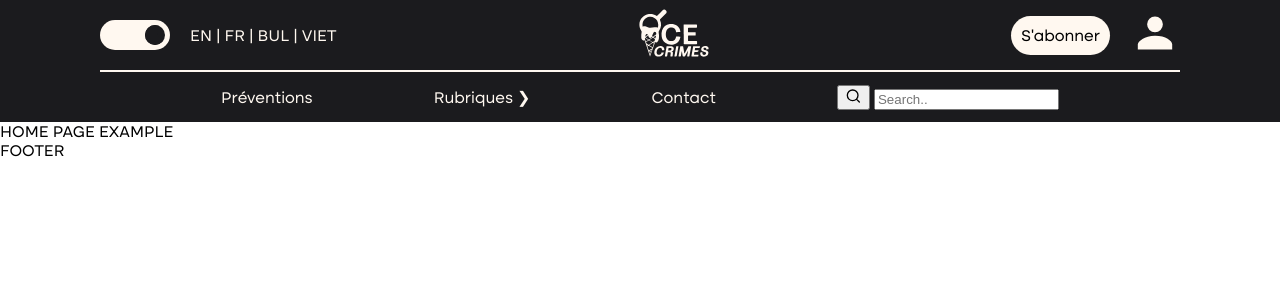
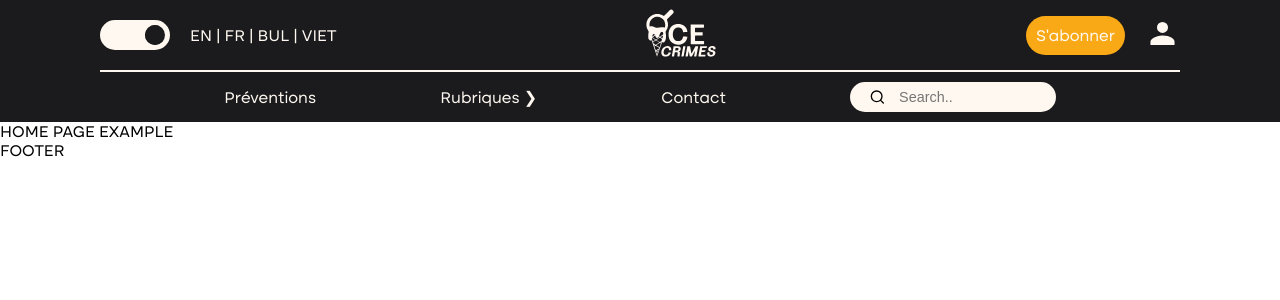
Before and after one commit to Emmanuelle-nsossani/international_projet, a PHP site: page / in a window 1280 px wide. Shown: the top 300 px of the page. Run offline with PHP 8.4, Linux system fonts and the light colour scheme; some web fonts are replaced.

Commit message:
header update

```diff
--- a/app/public/css/home.css
+++ b/app/public/css/home.css
@@ -35,7 +35,8 @@
     color: var(--black);
 }
 
-body, html {
+body,
+html {
     margin: 0;
     font-family: 'AltoneTrial';
 
@@ -48,7 +49,9 @@ header {
     padding: 0 100px;
 }
 
-header a, header p {
+header a,
+header p,
+header li {
     color: var(--white);
     text-decoration: none;
 }
@@ -71,13 +74,13 @@ header a, header p {
     width: 70px;
 }
 
-img {
-    width: 50px;
+#icon-person img {
+    width: 35px;
 }
 
 .link-button {
-    background: var(--white);
-    color: black;
+    background: var(--yellow);
+    color: var(--white);
     padding: 10px;
     border-radius: 100px;
 }
@@ -92,7 +95,95 @@ img {
     margin: 0;
 }
 
-/* From Uiverse.io by Madflows */
+/* SOUS MENU */
+
+#rub-menu {
+    display: none;
+    flex-direction: column;
+    text-align: center;
+    padding: 20px;
+    position: absolute;
+    transform: translateY(240px);
+    border-radius: 30px;
+    background-color: var(--black);
+}
+
+#rub-menu li {
+    padding: 10px 0;
+}
+
+header form button {
+    border: none;
+    background: none;
+}
+
+header form {
+    width: 180px;
+    height: 30px;
+    display: flex;
+    align-items: center;
+    padding-inline: 0.8em;
+    border-radius: 100px;
+    transition: border-radius 0.5s ease;
+    background: var(--white)
+}
+
+header form input {
+    font-size: 0.9rem;
+    background-color: transparent;
+    width: 100%;
+    height: 100%;
+    padding-inline: 0.5em;
+    padding-block: 0.7em;
+    border: none;
+}
+
+header form:before {
+    content: "";
+    position: absolute;
+    transform: scaleX(0);
+    transform-origin: center;
+    width: 100%;
+    height: 30px;
+    left: 0;
+    bottom: 0;
+    border-radius: 10px;
+    transition: transform 0.3s ease;
+}
+
+header form:focus-within {
+    border-radius: 10px;
+}
+
+header form input:focus {
+    outline: none;
+}
+
+/* here is code of animated border */
+header form:focus-within:before {
+    transform: scale(1);
+}
+
+.reset {
+    border: none;
+    background: none;
+    opacity: 0;
+    visibility: hidden;
+}
+
+/* close button shown when typing */
+input:not(:placeholder-shown)~.reset {
+    opacity: 1;
+    visibility: visible;
+}
+
+/* sizing svg icons */
+header form svg {
+    width: 17px;
+    margin-top: 3px;
+}
+
+/* LIGHT MODE BUTTON */
 .toggle-switch {
     position: relative;
     width: 70px;
--- a/app/view/common/footer.php
+++ b/app/view/common/footer.php
@@ -5,6 +5,8 @@
 
 </footer>
 
+<script defer="defer" src="app/public.js/header.js"></script>
+
 </body>
 
 
--- a/app/view/common/header.php
+++ b/app/view/common/header.php
@@ -31,8 +31,8 @@
             </a>
             <div class="first-header-sous">
                 <a class="link-button" href="">S'abonner</a>
-                <a href="">
-                    <img src="app/public/images/header-footer/person.svg" alt="">
+                <a id="icon-person" href="">
+                    <img src="app/public/images/header-footer/person.svg" alt="S'identifier">
                 </a>
             </div>
         </div>
@@ -40,7 +40,20 @@
             <nav>
                 <ul>
                     <li><a href="">Préventions</a></li>
-                    <li><a href="">Rubriques &#10095</a></li>
+                    <ul>
+                        <li>Rubriques &#10095</li>
+                        <div id="rub-menu">
+                            <li><a href="">True Crime</a></li>
+                            <li><a href="">Psychology oOf Murderers</a></li>
+                            <li><a href="">Dark Web</a></li>
+                            <li><a href="">Serial Killer</a></li>
+                            <li><a href="">Unsolved Cases</a></li>
+                            <li><a href="">Politics and Criminality</a></li>
+                            <li><a href="">Art</a></li>
+                            <li><a href="">Gangs</a></li>
+                            <li><a href="">Sociology of Religious Cult and Crime</a></li>
+                        </div>
+                    </ul>
                     <li><a href="">Contact</a></li>
                     <li>
                         <form action="">
```
Also changed, not shown: app/public/js/header.js (added).
